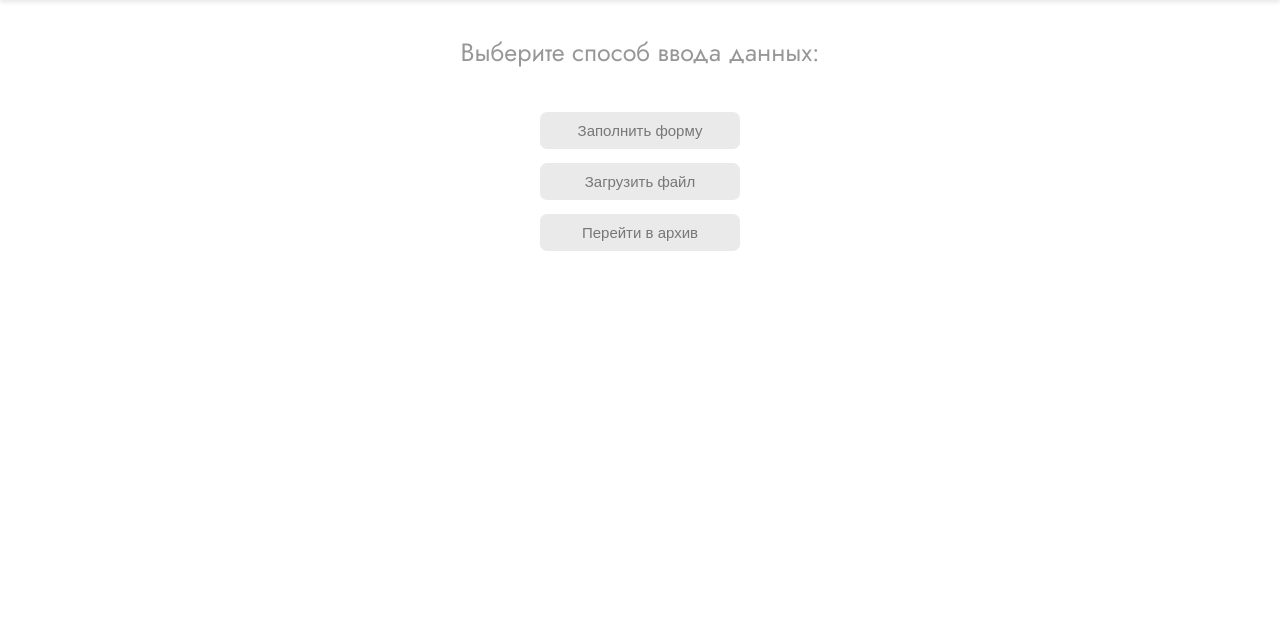
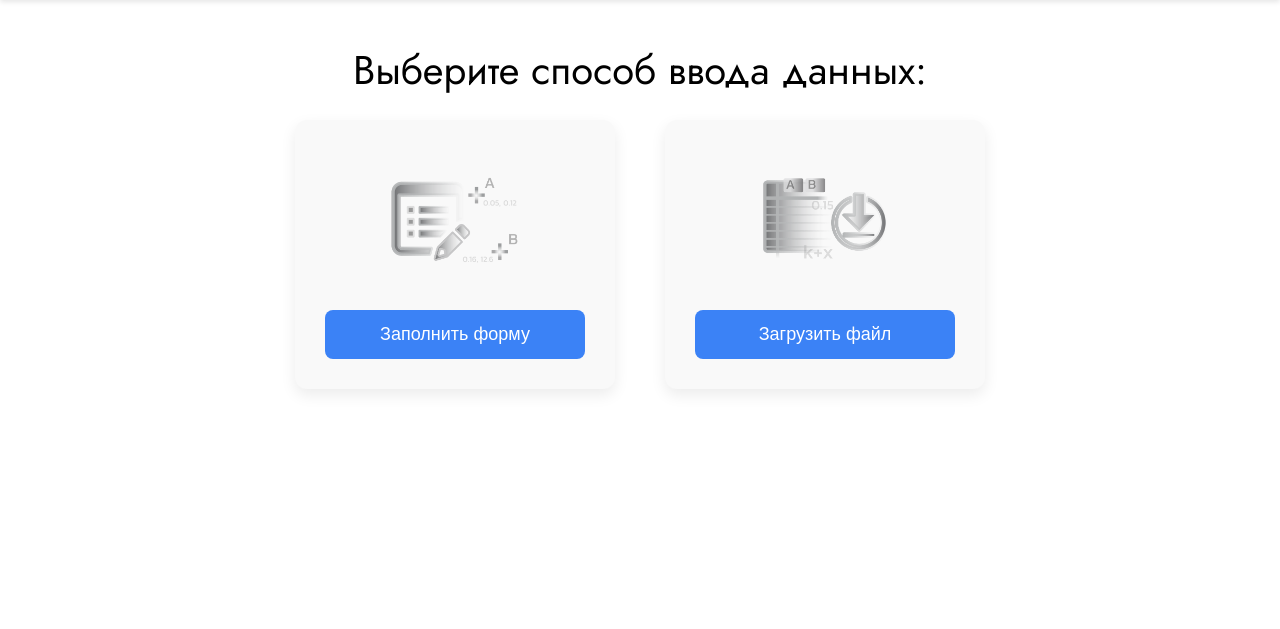
Before and after one commit to stMaksim03/LTManager, a Python web app: template Frontend/templates/creating-task-method.html in a window 1280 px wide. Shown: the part 72-701 px from the top of the page. Run offline with Jinja, Linux system fonts and the light colour scheme; the template is opened without the code that fills it, so the values that code supplies are empty.

Commit message:
new creating task method

```diff
--- a/Frontend/static/css/creating-task-method.css
+++ b/Frontend/static/css/creating-task-method.css
@@ -1,33 +1,62 @@
 .main-container {
     display: flex;
-    justify-content: center;
+    flex-direction: column;
     align-items: center;
-    flex-direction: column;
 }
 
 h1 {
-    color: rgb(151, 151, 151);
-    font-size: 25px;
-    margin: 40px;
+    color: #000000;
+    font-size: 40px;
+    margin: 50px 0 30px 0;
+    text-align: center;
+}
+
+.methods-wrapper {
+    display: flex;
+    justify-content: center;
+    gap: 50px;
+    flex-wrap: wrap;
+}
+
+.method-block {
+    display: flex;
+    flex-direction: column;
+    align-items: center;
+    background-color: #f9f9f9;
+    padding: 30px;
+    border-radius: 12px;
+    box-shadow: 0 6px 15px rgba(0, 0, 0, 0.08);
+    width: 260px;
+    transition: transform 0.2s ease;
+}
+
+.method-block:hover {
+    transform: translateY(-8px);
+}
+
+.method-img {
+    width: 140px;
+    height: 140px;
+    object-fit: contain;
+    margin-bottom: 20px;
 }
 
 .method-btn {
     border: none;
-    border-radius: 7px;
-    background-color: #eaeaea;
-    color: #777777;
-    padding: 10px;
-    margin: 7px;
-    font-size: 15px;
-    width: 200px;
+    border-radius: 8px;
+    background-color: #3B82F6;
+    color: white;
+    padding: 14px;
+    font-size: 18px;
+    width: 100%;
+    cursor: pointer;
+    transition: background-color 0.2s;
 }
 
 .method-btn:hover {
-    background-color: #dedede;
-    color: #8a8a8a;
+    background-color: #2563EB;
 }
 
 .method-btn:active {
-    background-color: #c2c2c2;
-    color: #858585;
+    background-color: #1D4ED8;
 }
--- a/Frontend/templates/creating-task-method.html
+++ b/Frontend/templates/creating-task-method.html
@@ -7,8 +7,15 @@
 {% block content %}
     <div class="main-container">
         <h1>Выберите способ ввода данных:</h1>
-        <button class="method-btn" onclick="document.location='creating-task-settings.html'">Заполнить форму</button>
-        <button class="method-btn" onclick="document.location='uploading-file.html'">Загрузить файл</button>
-        <button class="method-btn">Перейти в архив</button>
+        <div class="methods-wrapper">
+            <div class="method-block">
+                <img src="/static/scr/image_form.png" alt="Форма" class="method-img">
+                <button class="method-btn" onclick="document.location='creating-task-settings.html'">Заполнить форму</button>
+            </div>
+            <div class="method-block">
+                <img src="/static/scr/image_file.png" alt="Загрузить файл" class="method-img">
+                <button class="method-btn" onclick="document.location='uploading-file.html'">Загрузить файл</button>
+            </div>
+        </div>
     </div>
 {% endblock %}
```
Also changed, not shown: Frontend/static/scr/image_file.png (added), Frontend/static/scr/image_form.png (added).
